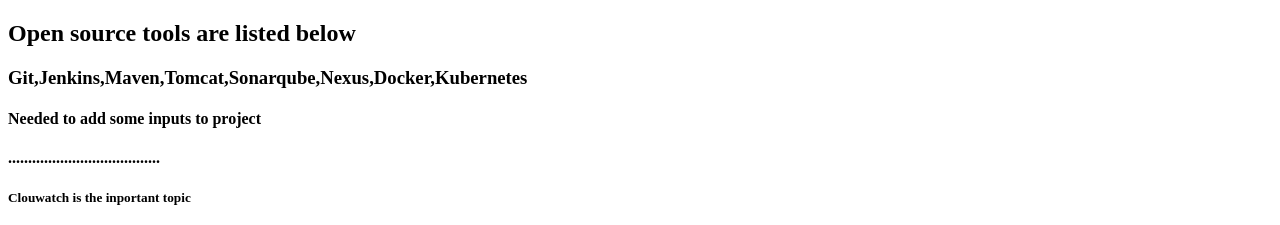
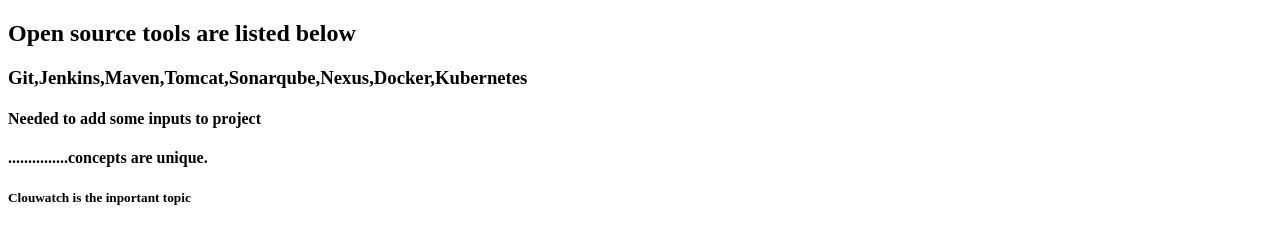
Before and after one commit to santhoshkumarvs/sept9devops, a plain HTML site: page index.html in a window 1280 px wide. Shown: the top 225 px of the page. Drawn offline with Linux system fonts and the light colour scheme.

Commit message:
added unique word

```diff
--- a/index.html
+++ b/index.html
@@ -6,7 +6,7 @@
     <h2>Open source tools are listed below</h2>
     <h3>Git,Jenkins,Maven,Tomcat,Sonarqube,Nexus,Docker,Kubernetes</h3>
     <h4>Needed to add some inputs to project</h4>
-    <h4>......................................</h4>
+    <h4>...............concepts are unique.</h4>
  <h5>Clouwatch is the inportant topic</h5>
   </head>
   <body>
```
